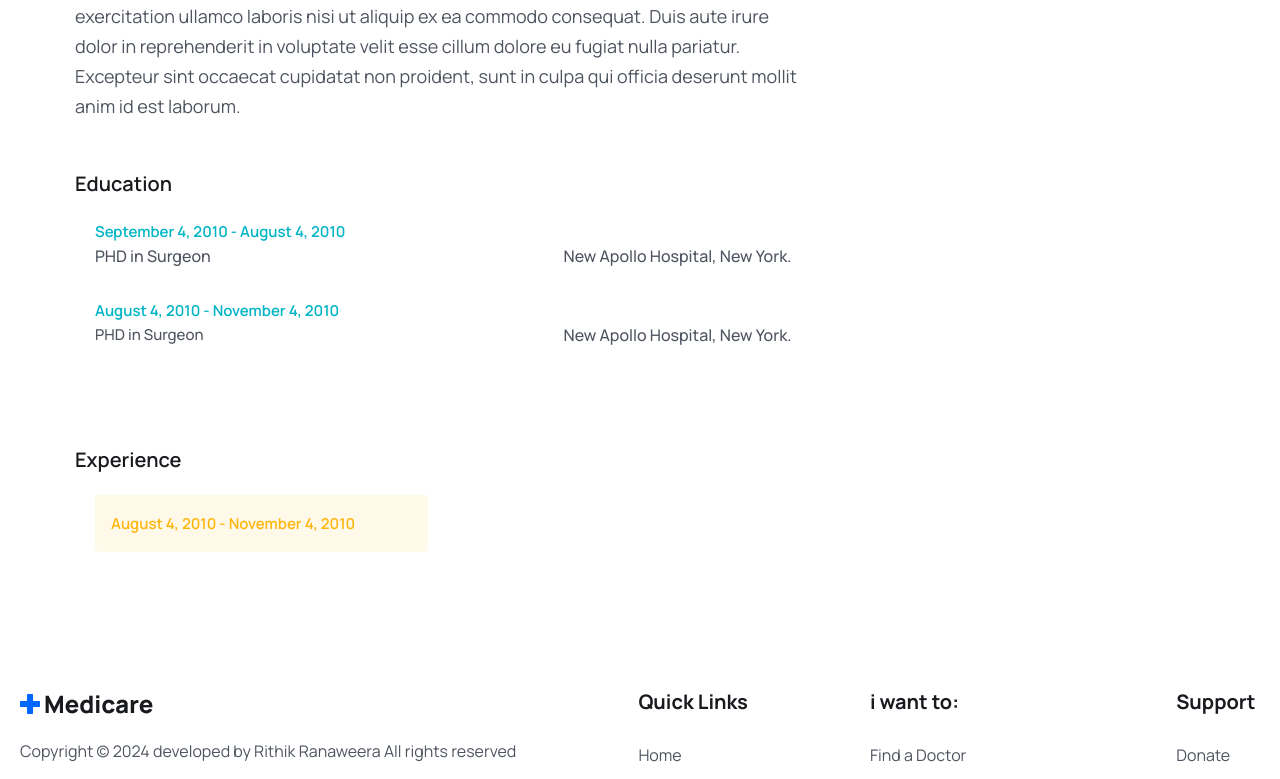
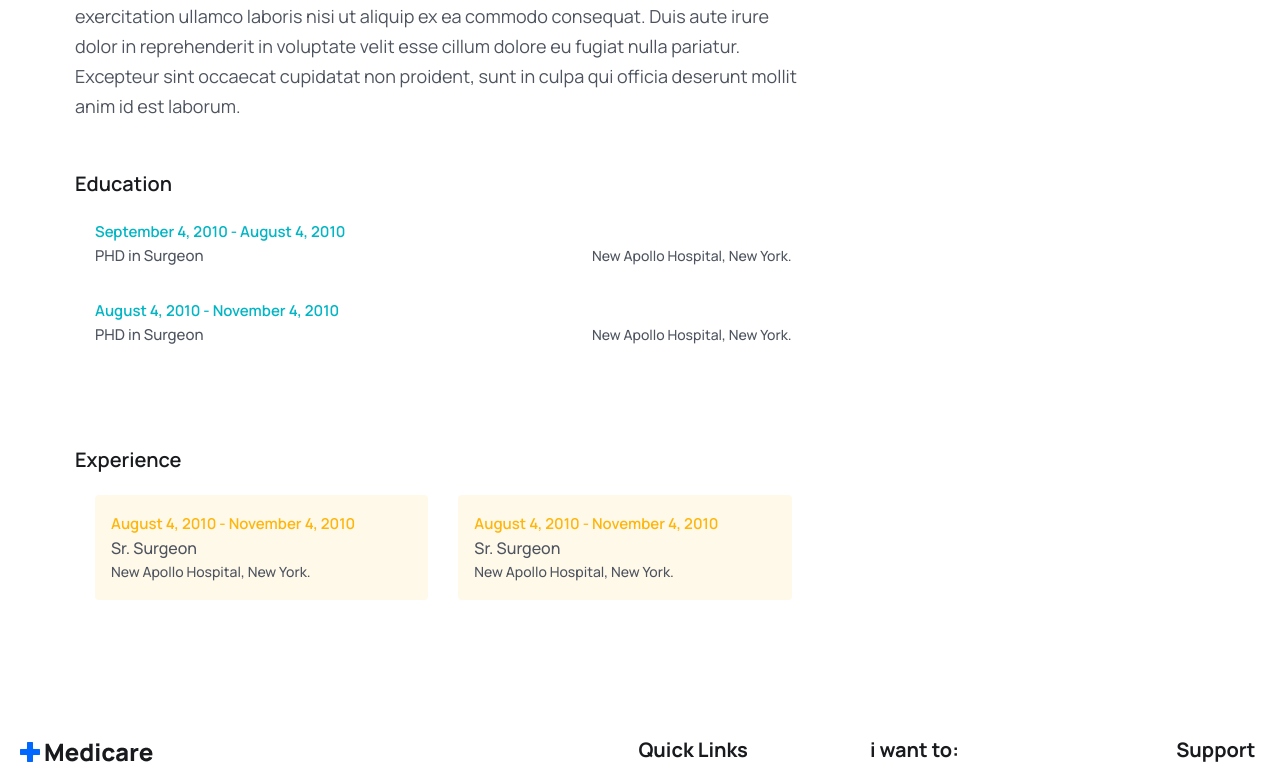
Before and after one commit to RithikRanaweera/Medicare-Booking, a React (Vite) app in the folder frontend/: page /doctors/1 in a window 1280 px wide. Shown: the part 634-1413 px from the top of the page. Built offline with nearby package versions, Linux system fonts and the light colour scheme.

Commit message:
Update Doctor About page

```diff
--- a/frontend/src/pages/Doctors/DoctorAbout.jsx
+++ b/frontend/src/pages/Doctors/DoctorAbout.jsx
@@ -1,4 +1,3 @@
-import React from 'react';
 import { formateDate } from '../../utils/formateDate';
 
 const DoctorAbout = () => {
@@ -26,13 +25,13 @@ const DoctorAbout = () => {
                     <li className='flex flex-col sm:flex-row sm:justify-between sm:items-end md:gap-5 mb-[30px]'>
                         <div>
                             <span className='text-irisBlueColor font-semibold text-[15px] leading-6'>
-                            {formateDate("09-04-2010")} - {formateDate("08-04-2010")}
+                                {formateDate("09-04-2010")} - {formateDate("08-04-2010")}
                             </span>
-                            <p className='text-[16px] leading-6 font-medium text-textColor'>
+                            <p className='text-[15px] leading-6 font-medium text-textColor'>
                                 PHD in Surgeon
                             </p>
                         </div>
-                        <p className='text-[16px] leading-6 font-medium text-textColor'>
+                        <p className='text-[14px] leading-6 font-medium text-textColor'>
                             New Apollo Hospital, New York.
                         </p>
                     </li>
@@ -45,7 +44,7 @@ const DoctorAbout = () => {
                                 PHD in Surgeon
                             </p>
                         </div>
-                        <p className='text-[16px] leading-6 font-medium text-textColor'>
+                        <p className='text-[14px] leading-6 font-medium text-textColor'>
                             New Apollo Hospital, New York.
                         </p>
                     </li>
@@ -53,7 +52,7 @@ const DoctorAbout = () => {
             </div>
 
             <div className='mt-12'>
-            <h3 className='text-[20px] leading-[30px] text-headingColor font-semibold'>
+                <h3 className='text-[20px] leading-[30px] text-headingColor font-semibold'>
                     Experience
                 </h3>
 
@@ -62,6 +61,23 @@ const DoctorAbout = () => {
                         <span className='text-yellowColor font-semibold text-[15px] leading-6'>
                             {formateDate("08-04-2010")} - {formateDate("11-04-2010")}
                         </span>
+                        <p className='text-[16px] leading-6 font-medium text-textColor'>
+                            Sr. Surgeon
+                        </p>
+                        <p className='text-[14px] leading-6 font-medium text-textColor'>
+                            New Apollo Hospital, New York.
+                        </p>
+                    </li>
+                    <li className='p-4 rounded bg-[#fff9ea]'>
+                        <span className='text-yellowColor font-semibold text-[15px] leading-6'>
+                            {formateDate("08-04-2010")} - {formateDate("11-04-2010")}
+                        </span>
+                        <p className='text-[16px] leading-6 font-medium text-textColor'>
+                            Sr. Surgeon
+                        </p>
+                        <p className='text-[14px] leading-6 font-medium text-textColor'>
+                            New Apollo Hospital, New York.
+                        </p>
                     </li>
                 </ul>
             </div>
```
